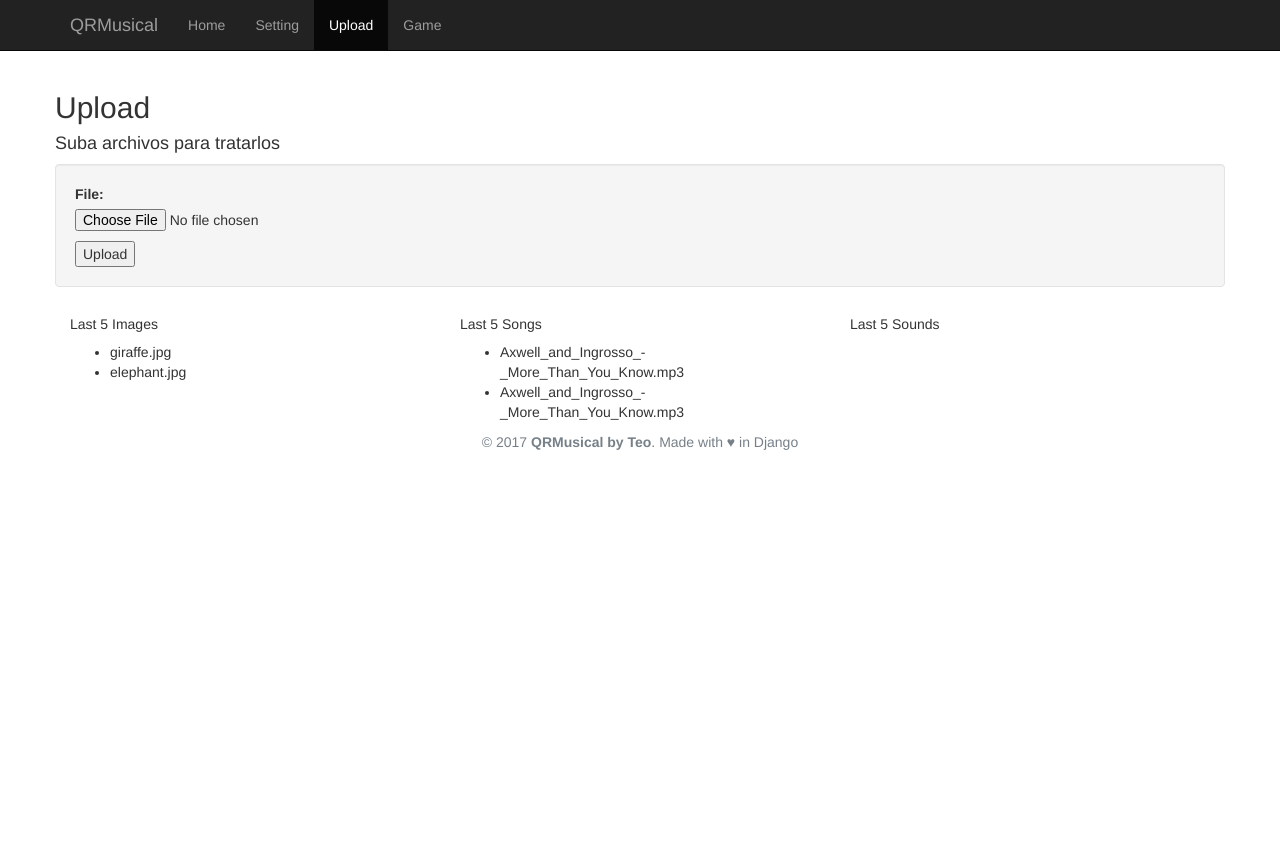
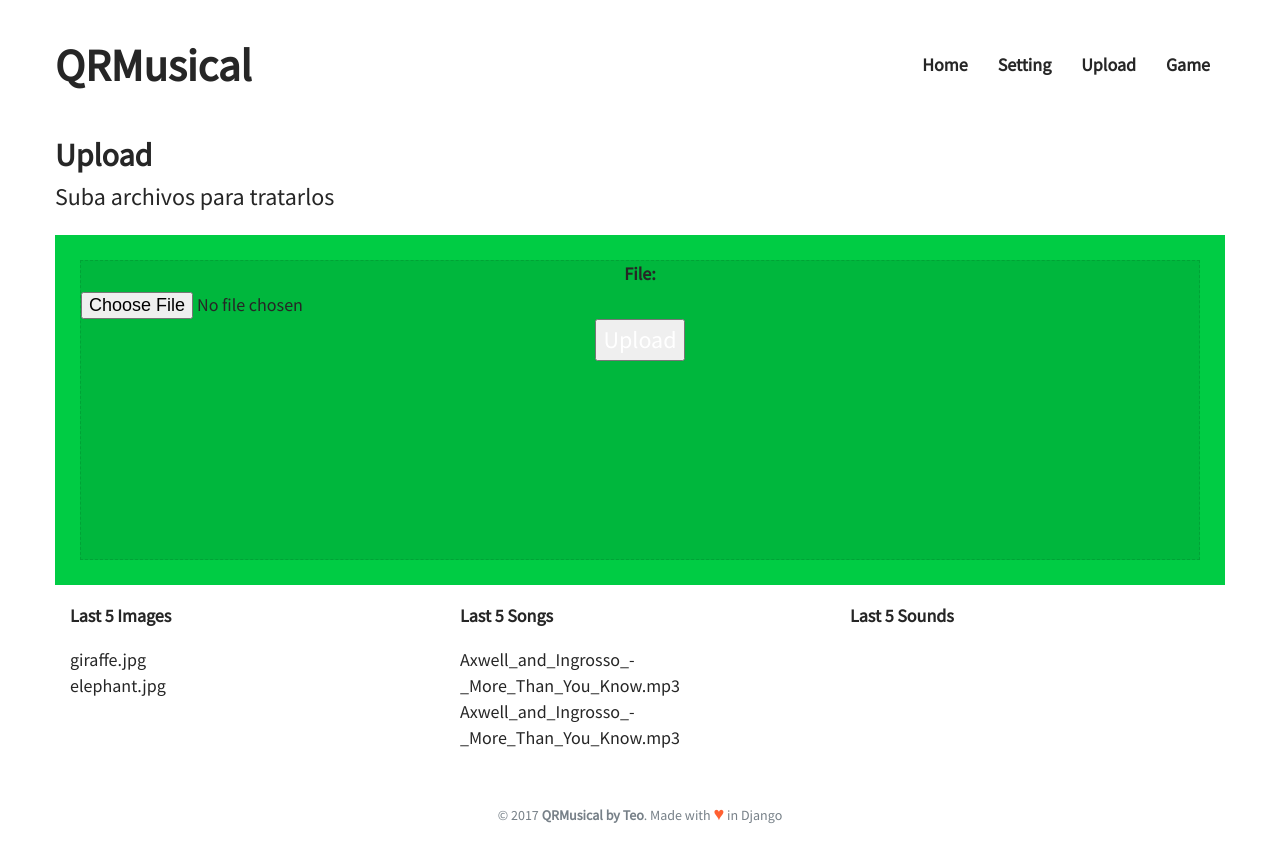
Before and after one commit to Reshait/QRMusical, a Django app: page /upload/ in a window 1280 px wide. Before the commit the page ends 450 px from the top, so only its background shows below. Run offline with Django 3.2, Linux system fonts and the light colour scheme; data comes from the database, SQL or seed files in the repository; some libraries are stand-ins or nearby versions.

Commit message:
added css pack

```diff
--- /dev/null
+++ b/appQRMusical/static/css/QRMusical.css
@@ -0,0 +1,99 @@
+.QRM_nav{
+    font-size: 18px;
+    color: #262626;
+    font-weight: bold;
+}
+.QRM_navbar_nav{
+	float:right;
+}
+
+.QRM_navbar-brand{
+	font-size: 45px;
+}
+
+.QRM_container{
+	padding: 40px 0px 20px 0px;
+}
+
+.QRM_box{
+	margin-left: auto;
+	margin-right: auto;
+	margin-top: 20px;
+	padding: 25px;
+	text-align: center;
+	font-size: 24px;
+	color: #fff;
+	line-height: 36px;
+}
+
+.QRM_box_in{
+	border-style: dashed;
+	border-width: thin;
+	border-color: rgba(0, 0, 0, 0.1);
+	background-color: rgba(0, 0, 0, 0.1);
+	min-height: 300px;
+}
+
+.QRM_green{
+	background-color: #00CC44;
+}
+
+.QRM_pink{
+    background-color: #FF59AC;
+}
+
+.QRM_orange{
+    background-color: #FF9F19;
+}
+
+.QRM_love{
+	color: #ff6032;
+	font-size: 1.3em;
+}
+
+h1 {
+	font-size: 32px;
+	line-height: 1.5;
+	font-weight: 600;
+	color: #262626;
+	margin: 0;
+}
+h2 {
+	font-weight: 300;
+	color: #262626;
+	font-size: 24px;
+	line-height: 1.5;
+	margin: 0;
+}
+h5{
+	font-size: 18px !important;
+	line-height: 26px;
+	font-weight: 600;
+	color: #262626;
+	margin: 0;
+	display: block;
+	font-size: 1.17em;
+	-webkit-margin-before: 1em;
+	-webkit-margin-after: 1em;
+	-webkit-margin-start: 0px;
+	-webkit-margin-end: 0px;
+	font-weight: bold;
+}
+body {
+	font-family: 'Source Sans Pro', Helvetica, Arial, sans-serif;
+	-webkit-font-smoothing: antialiased;
+}
+a {
+	color: inherit;
+}
+p {
+	margin: 0;
+    font-size: 18px;
+    line-height: 26px;
+    font-weight: 400;
+    color: #262626;
+}
+
+footer{
+	padding: 50px 0px 20px 0px;
+}
--- a/appQRMusical/templates/common_template.html
+++ b/appQRMusical/templates/common_template.html
@@ -5,15 +5,17 @@
 	<head>
 		<title>QRMusical</title>
 		<link href="{% static 'css/bootstrap.min.css' %}" rel="stylesheet" type="text/css">
+		<link href="{% static 'css/QRMusical.css' %}" rel="stylesheet" type="text/css">
+		<link href='https://fonts.googleapis.com/css?family=Source+Sans+Pro' rel='stylesheet' type='text/css'>
 	</head>
 	<body>
-		<div id="sidebar" class="navbar navbar-inverse navbar-static-top">
-			<div class="container">
+		<div id="sidebar" class="navbar QRM_nav navbar-static-top">
+			<div class="container QRM_container">
 				<div class="navbar-header">
-					<a class="navbar-brand" href="/">QRMusical</a>
+					<a class="navbar-brand QRM_navbar-brand" href="/">QRMusical</a>
 				</div>
 				<div class="navbar-collapse collapse" style="height: 1px;">
-					<ul class="nav navbar-nav">
+					<ul class="nav navbar-nav QRM_navbar_nav">
 						<li {% block activate_home %}{% endblock %}><a href="/">Home</a></li>
 						<li {% block activate_settign %}{% endblock %}><a href="/setting/1/">Setting</a></li>
 						<li {% block activate_upload %}{% endblock %}><a href="/upload">Upload</a></li>
@@ -40,7 +42,7 @@
 					<div class="text" style="color: #778088">
 						© 2017
 						<strong>QRMusical by Teo</strong>.
-						Made with ♥ in Django
+						Made with <span class="QRM_love">♥</span> in Django
 					</div>
 				</center>
 			</div>
--- a/appQRMusical/templates/upload.html
+++ b/appQRMusical/templates/upload.html
@@ -3,26 +3,19 @@
 {% block activate_upload %} class="active" {% endblock %}
 
 {% block content %}
-<!--
+<div class="container">
+    <div class="row">
+        <h1>Upload</h1>
+        <h2>Suba archivos para tratarlos</h2>
+
+		<div class="col-sm-12 QRM_box QRM_green">
+			<div class="QRM_box_in">
 				<form method="post" enctype="multipart/form-data">
 					{% csrf_token %}
 					{{ form.as_p }}
 					<button type="submit">Upload</button>
 				</form>
-
-  <p><a href="{% url 'home' %}">Return to home</a></p>
-  -->
-<div class="container">
-    <div class="row">
-        <h2>Upload</h2>
-        <h4>Suba archivos para tratarlos</h4>
-        <div class="col-sm-12 well">
-
-        <form method="post" enctype="multipart/form-data">
-            {% csrf_token %}
-            {{ form.as_p }}
-            <button type="submit">Upload</button>
-        </form>
+			</div>
 		</div>
 
 		{% if uploaded_file_url %}
@@ -31,31 +24,25 @@
 
 		<div class="col-sm-4">
 			<h5>Last 5 Images</h5>
-        <ul>
 			{% for img in images_list %}
-            <li>{{ img }}</li>
+				<p>{{ img }}</p>
 			{% endfor %}
-        </ul>
 		</div>
 
 		<div class="col-sm-4">
 			<h5>Last 5 Songs</h5>
-        <ul>
 			{% for son in songs_list %}
-                <li>{{ son }}</li>
+				<p>{{ son }}</p>
 			{% endfor %}
-        </ul>
 		</div>
 
 		<div class="col-sm-4">
 			<h5>Last 5 Sounds</h5>
-        <ul>
 			{% for sou in sound_list %}
-                <li>{{ sou }}</li>
+				<p>{{ sou }}</p>
 			{% endfor %}
-        </ul>
 		</div>
-
+	</div>
 </div>
 
 {% endblock content %}
```
Also changed, not shown: appQRMusical/templates/home.html (+7 -5 lines), appQRMusical/templates/message.html (+6 -3 lines), appQRMusical/templates/setting.html (+5 -3 lines). Lines whose indentation alone changed are shown as unchanged.
